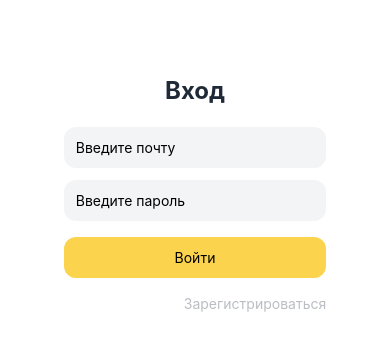
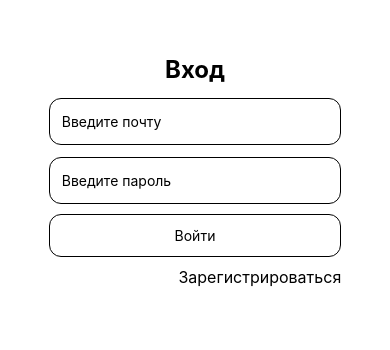
Before and after one commit to etoyadadaya/auth-react-native, a React Native app: screen /Auth in a window 390 px wide. Shown: the part 260-610 px from the top of the page. Built offline with nearby package versions, Linux system fonts and the light colour scheme; no server answers.

Commit message:
theme switcher

```diff
--- a/App.tsx
+++ b/App.tsx
@@ -1,10 +1,38 @@
 import Navigation from "./src/navigation/navigation";
 import {Auth} from "@services/auth/auth";
+import {ThemeProvider} from "styled-components/native";
+import {useColorScheme} from "@hooks/useColorScheme/useColorScheme";
 
 export default function App() {
+  const isDark = useColorScheme();
+
   return (
-    <Auth>
-      <Navigation />
-    </Auth>
+    <ThemeProvider theme={isDark ? {
+      darkNotBlack: "#15151b",
+      white: "#ffffff",
+      grey: "#b9bbbe",
+      disabled: "#5c5d60",
+      notQuiteBlack: "#27272d",
+      blarple: "#252530",
+      danger: "#ed4245",
+      green: "#3ba55d",
+      purple: "#6563ee",
+      black: "#000000"
+    } : {
+      darkNotBlack: "#ffffff",
+      white: "#000000",
+      grey: "#b9bbbe",
+      disabled: "#5c5d60",
+      notQuiteBlack: "#27272d",
+      blarple: "#252530",
+      danger: "#ed4245",
+      green: "#3ba55d",
+      purple: "#6563ee",
+      black: "#ffffff"
+    }}>
+      <Auth>
+          <Navigation/>
+      </Auth>
+    </ThemeProvider>
   );
 }
--- a/app.json
+++ b/app.json
@@ -5,7 +5,7 @@
     "version": "1.0.0",
     "orientation": "portrait",
     "icon": "./src/assets/icon.png",
-    "userInterfaceStyle": "light",
+    "userInterfaceStyle": "automatic",
     "splash": {
       "image": "./src/assets/images/splash.png",
       "resizeMode": "contain",
--- a/package.json
+++ b/package.json
@@ -12,6 +12,7 @@
     "@react-native-community/async-storage": "^1.12.1",
     "@react-navigation/native": "^6.0.14",
     "@react-navigation/native-stack": "^6.9.2",
+    "@types/styled-components": "^5.1.26",
     "expo": "~47.0.8",
     "expo-status-bar": "~1.4.2",
     "firebase": "^9.14.0",
@@ -22,13 +23,15 @@
     "react-native": "0.70.5",
     "react-native-safe-area-context": "4.4.1",
     "react-native-screens": "~3.18.0",
-    "react-native-web": "~0.18.9"
+    "react-native-web": "~0.18.9",
+    "styled-components": "^5.3.6"
   },
   "devDependencies": {
     "@babel/core": "^7.12.9",
     "@babel/plugin-transform-runtime": "^7.19.6",
     "@types/react": "~18.0.14",
     "@types/react-native": "~0.70.6",
+    "@types/styled-components-react-native": "^5.2.0",
     "babel-plugin-module-resolver": "^4.1.0",
     "metro-react-native-babel-preset": "^0.73.3",
     "tailwindcss": "^3.2.4",
--- a/src/components/screens/auth/auth.tsx
+++ b/src/components/screens/auth/auth.tsx
@@ -1,10 +1,14 @@
 import React, {FC, useState} from "react";
-import {View, Text, Pressable} from "react-native";
+import {Pressable, StatusBar} from "react-native";
 import {useAuth} from "@hooks/index";
 import {IData} from "./auth.types";
 import {Button, Input, Loader} from "@ui/index";
+import {useColorScheme} from "@hooks/index";
+import styled from 'styled-components/native'
 
 export const Auth: FC = () => {
+	const isDark = useColorScheme();
+
 	const [isReg, setIsReg] = useState(false);
 	const [data, setData] = useState<IData>({} as IData);
 
@@ -21,13 +25,46 @@ export const Auth: FC = () => {
 		setData({} as IData);
 	}
 
+	const Container = styled.View`
+		height: 100%;
+		width: 100%;
+		background: ${props => props.theme.darkNotBlack};
+		padding-top: 16px;
+	`;
+
+	const Content = styled.View`
+		display: flex;
+		justify-content: center;
+		align-items: center;
+		height: 100%;
+	`;
+
+	const Field = styled.View`
+		width: 75%;
+	`;
+
+	const Title = styled.Text`
+		text-align: center;
+		color: ${props => props.theme.white};
+		font-size: 24px;
+		line-height: 32px;
+		font-weight: bold;
+	`;
+
+	const Switch = styled.Text`
+		color: ${props => props.theme.white};
+		text-align: right;
+		font-size: 16px;
+	`;
+
 	return (
-		<View className="h-full w-full bg-white pt-16">
-			<View className="mx-5 justify-center items-center h-full">
-				<View className="w-9/12">
-					<Text className="text-center text-gray-800 text-2xl font-bold mb-2">
+		<Container>
+			{isDark ? <StatusBar backgroundColor = '#ffffff'/> : <StatusBar backgroundColor = '#000000'/>}
+			<Content>
+				<Field>
+					<Title>
 						{isReg ? "Регистрация" : "Вход"}
-					</Text>
+					</Title>
 					{isLoading ? <Loader /> : <>
 						<Input
 							onChange={val => setData({...data, email: val})}
@@ -42,13 +79,13 @@ export const Auth: FC = () => {
 						/>
 						<Button onPress={authHandler} title={isReg ? "Зарегистрироваться" : "Войти"}/>
 						<Pressable onPress={() => setIsReg(!isReg)}>
-							<Text className="text-gray-800 opacity-30 text-right text-sm">
+							<Switch>
 								{isReg ? "Войти" : "Зарегистрироваться"}
-							</Text>
+							</Switch>
 						</Pressable>
 					</>}
-				</View>
-			</View>
-		</View>
+				</Field>
+			</Content>
+		</Container>
 	);
 };
--- a/src/components/ui/button/button.tsx
+++ b/src/components/ui/button/button.tsx
@@ -1,16 +1,29 @@
 import React, {FC} from "react";
-import {TouchableHighlight} from "react-native";
 import {Text} from "react-native";
 import {IButton} from "./button.types";
+import styled from "styled-components/native";
 
 export const Button: FC<IButton> = ({onPress, title}) => {
+	const Button = styled.TouchableHighlight`
+		color: #000000;
+		border-radius: 12px;
+		width: 100%;
+		border: 1px solid #000000;
+		margin: 10px 0;
+		padding: 12px 20px;
+		background: #ffffff;
+	`;
+
+	const Text = styled.Text`
+		text-align: center;
+	`;
+
 	return (
-		<TouchableHighlight
+		<Button
 				onPress={onPress}
-				underlayColor="#FBBF5D"
-				className="text-gray-800 rounded-xl w-full my-4 py-3 bg-amber-300"
+				underlayColor="#6563ee"
 		>
-			<Text className="text-center">{title}</Text>
-		</TouchableHighlight>
+			<Text>{title}</Text>
+		</Button>
 	);
 };
--- a/src/components/ui/input/input.tsx
+++ b/src/components/ui/input/input.tsx
@@ -1,17 +1,27 @@
 import React, {FC} from "react";
-import {TextInput} from "react-native";
 import {IInput} from "./input.types";
+import styled from "styled-components/native";
 
 export const Input: FC<IInput> = ({onChange, val, placeholder, isSecure}) => {
+	const Input = styled.TextInput`
+		background: #ffffff;
+		width: 100%;
+		border-radius: 12px;
+		border: 1px solid #000000;
+		padding: 14px 12px;
+		margin-top: 12px;
+		font-size: 14px;
+	`;
+
 	return (
-		<TextInput
+		<Input
 			placeholder={placeholder}
 			onChangeText={onChange}
 			value={val}
 			secureTextEntry={isSecure}
 			showSoftInputOnFocus={false}
 			autoCapitalize="none"
-				className="rounded-xl bg-gray-100 mt-3 p-3 w-full"
+			placeholderTextColor="black"
 		/>
 	);
 };
--- a/src/hooks/index.ts
+++ b/src/hooks/index.ts
@@ -1,5 +1,6 @@
 import {useAuth} from "./useAuth/useAuth";
 import {useProfile} from "./useProfile/useProfile";
 import {useUpdateProfile} from "./useUpdateProfile/useUpdateProfile";
+import {useColorScheme} from "./useColorScheme/useColorScheme";
 
-export {useAuth, useProfile, useUpdateProfile};
+export {useAuth, useProfile, useUpdateProfile, useColorScheme};
--- /dev/null
+++ b/src/hooks/useColorScheme/useColorScheme.ts
@@ -0,0 +1,5 @@
+import {useColorScheme as _useColorScheme } from 'react-native';
+
+export const useColorScheme = (): boolean => {
+  return _useColorScheme() === "dark";
+}
--- a/src/hooks/useProfile/useProfile.ts
+++ b/src/hooks/useProfile/useProfile.ts
@@ -1,7 +1,7 @@
 import {useEffect, useMemo, useState} from "react";
 import {collection, limit, onSnapshot, query, where} from "firebase/firestore";
 import {IProfile} from "./useProfile.types";
-import {useAuth} from "@hooks/index";
+import {useAuth} from "../useAuth/useAuth";
 import {db} from "@services/index";
 
 export const useProfile = () => {
--- a/src/hooks/useUpdateProfile/useUpdateProfile.ts
+++ b/src/hooks/useUpdateProfile/useUpdateProfile.ts
@@ -1,7 +1,7 @@
 import {useState} from "react";
 import {Alert} from "react-native";
 import {updateDoc, doc} from "firebase/firestore";
-import {useAuth} from "@hooks/index";
+import {useAuth} from "../useAuth/useAuth";
 import {db} from "@services/index";
 
 export const useUpdateProfile = (changeName: string, docId: string) => {
--- /dev/null
+++ b/src/themes/styled.d.ts
@@ -0,0 +1,16 @@
+import "styled-components/native";
+
+declare module "styled-components/native" {
+  export interface DefaultTheme {
+    darkNotBlack: string,
+    white: string,
+    grey: string,
+    disabled: string,
+    notQuiteBlack: string,
+    blarple: string,
+    danger: string,
+    green: string,
+    purple: string,
+    black: string,
+  }
+}
```
Also changed, not shown: theme.ts (added, +12 -0 lines), 1 other file (tests, documents, lock files or other folders). Lines whose indentation alone changed are shown as unchanged.
